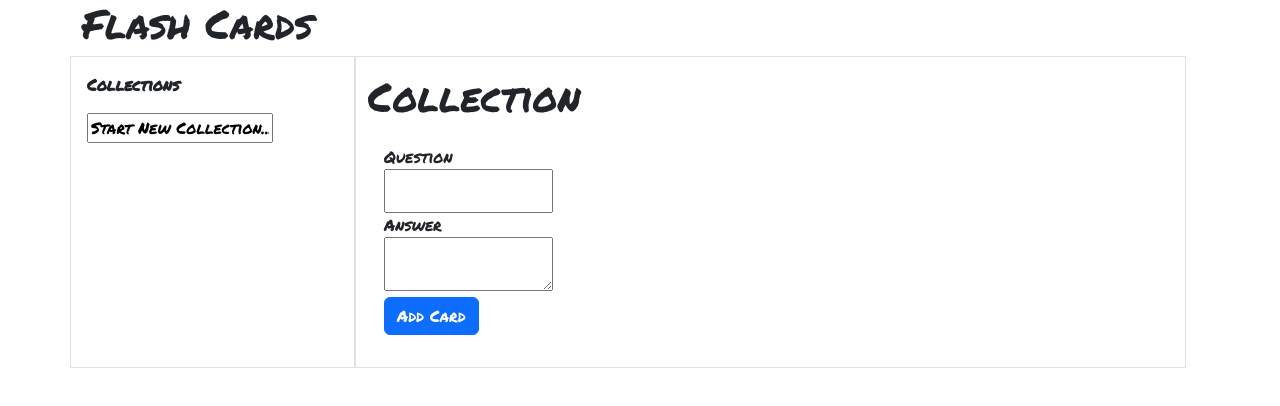
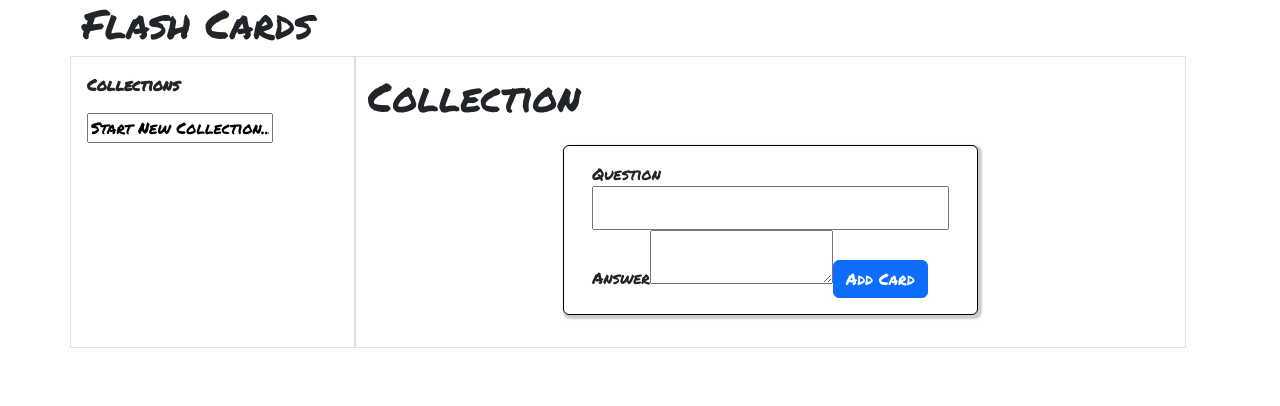
Before and after one commit to BriGuy520/flash-cards, a React (Create React App) app: page / in a window 1280 px wide. Shown: the top 406 px of the page. Built offline with nearby package versions, Linux system fonts and the light colour scheme.

Commit message:
cards now 'flip' when a user clicks on it

```diff
--- a/src/components/Card.tsx
+++ b/src/components/Card.tsx
@@ -8,14 +8,24 @@ type CardProps = {
 
 const Card = ({question, answer}: CardProps) => {
 
+  const [showQuestion, setShowQuestion] = React.useState<boolean>(true);
+
+
+  const handleCardClick = (e: React.MouseEvent<HTMLDivElement>) => {
+    e.preventDefault();
+
+    setShowQuestion(!showQuestion);
+  }
+
+
 
   return (
-    <div className="card m-3 col-lg-3">
-      <div className="card-front card-body">
+    <div className="card m-3 col-lg-3" onClick={handleCardClick}>
+      <div style={{display: showQuestion ? 'block' : 'none'}} className="card-front card-body">
         <h2>{question}</h2>
 
       </div>
-      <div className="card-back card-body">
+      <div style={{display: showQuestion ? 'none' : 'block'}} className="card-back card-body">
         <p>{answer}</p>
       </div>
     </div>
--- a/src/components/Collection.tsx
+++ b/src/components/Collection.tsx
@@ -41,21 +41,26 @@ const Collection = ({
   return (
     <div className="border py-3">
       <h1>{selectedCollection} Collection</h1>
-      <div className="row">
+      <div className="row justify-content-center">
 
         {cards?.map(card => {
             return <Card question={card.question} answer={card.answer} />
           })}
 
+        <div className="col-lg-3 card m-3 col-lg-6">
+
+          <CreateCard
+            handleSubmit={handleSubmit}
+            handleQuestion={handleQuestion}
+            handleAnswer={handleAnswer}
+            answer={answer}
+            question={question}
+          />
+        </div>
+
+
       </div>
-      <div className="col-lg-3">
-        <CreateCard
-          handleSubmit={handleSubmit}
-          handleQuestion={handleQuestion}
-          handleAnswer={handleAnswer}
-          answer={answer}
-          question={question} />
-      </div>
+
     </div>
   )
 
--- a/src/components/CreateCard.tsx
+++ b/src/components/CreateCard.tsx
@@ -24,7 +24,6 @@ const CreateCard = ({handleSubmit, handleQuestion, handleAnswer, question, answe
         />
         <label htmlFor="Answer">Answer</label>
         <textarea
-          className="w-100"
           value={answer}
           onChange={handleAnswer}
           name="Answer"
```
